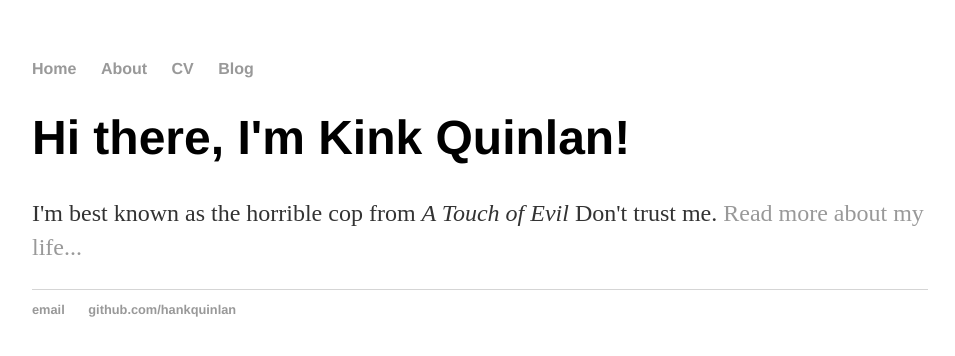
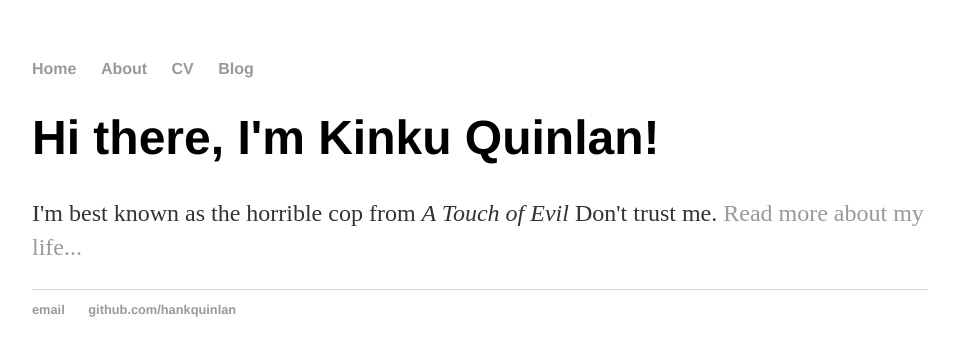
Before and after one commit to nilvenet/test, a Jekyll site: the page built from index.html, in a window 1280 px wide. Shown: the top 356 px of the page, without its empty margins (160-1115 px from the left). Built offline with Jekyll 4.4.1, drawn with Linux system fonts in a browser that asks for light colours.

Commit message:
Update index.html

```diff
--- a/index.html
+++ b/index.html
@@ -3,6 +3,6 @@ layout: default
 title: Hank Quinlan, Horrible Cop
 ---
 <div class="blurb">
-	<h1>Hi there, I'm Kink Quinlan!</h1>
+	<h1>Hi there, I'm Kinku Quinlan!</h1>
 	<p>I'm best known as the horrible cop from <em>A Touch of Evil</em> Don't trust me. <a href="/about">Read more about my life...</a></p>
 </div><!-- /.blurb -->
```
